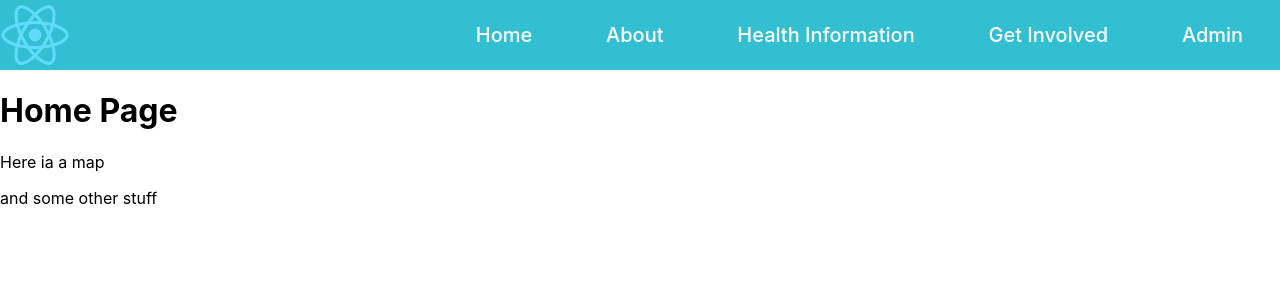
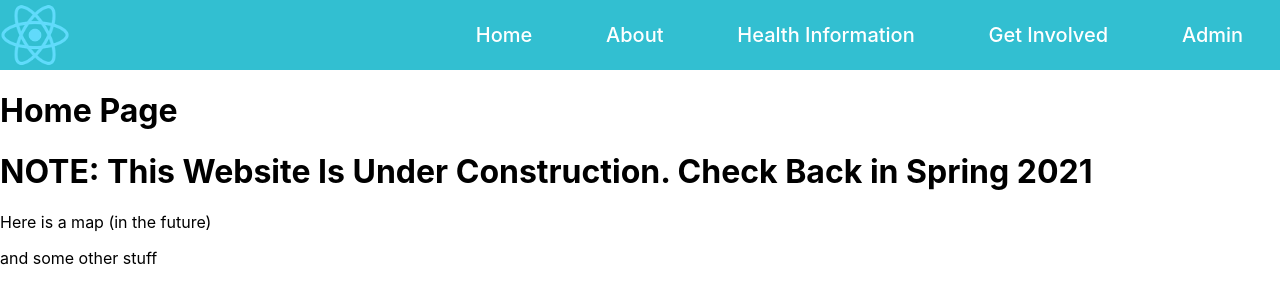
Before and after one commit to CEHAT-Clinic/dashboard, a React (Create React App) app: page / in a window 1280 px wide. Shown: the top 304 px of the page. Built offline with nearby package versions, Linux system fonts and the light colour scheme.

Commit message:
added disclaimer to Home page

```diff
--- a/src/pages/Home.tsx
+++ b/src/pages/Home.tsx
@@ -3,7 +3,8 @@ import React from "react";
 const Home: React.FC = () => (
     <div>
         <h1> Home Page</h1>
-        <p> Here ia a map </p>
+        <h1> NOTE: This Website Is Under Construction. Check Back in Spring 2021</h1>
+        <p> Here is a map (in the future) </p>
         <p> and some other stuff</p>
     </div>
 );
```
